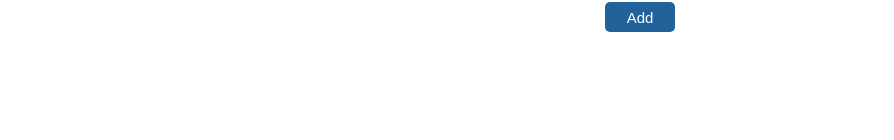
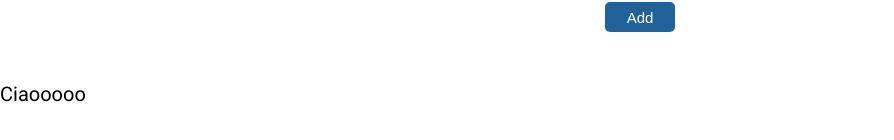
Before and after one commit to Davishaw/note-taker, a plain HTML site: page index.html in a window 1280 px wide. Shown: the part 236-376 px from the top of the page, without its empty margins (0-894 px from the left). Drawn offline with Linux system fonts and the light colour scheme.

Commit message:
Ho aggiunto il tag p come prova

```diff
--- a/index.html
+++ b/index.html
@@ -73,6 +73,7 @@
             </div>
         </div>
 
+        <p>Ciaooooo</p>
 
     <script src="index.js"></script>
 </body>
```
